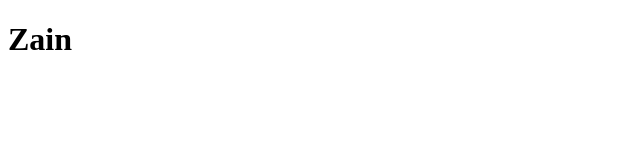
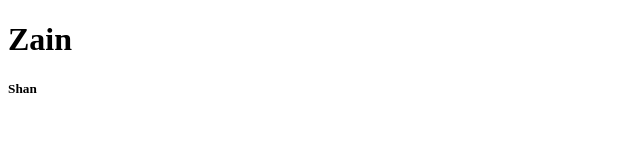
Before and after one commit to ZaynAliShan/git-prac, a plain HTML site: page index.html in a window 1280 px wide. Shown: the full height of the page, 0-640 px from the left. Drawn offline with Linux system fonts and the light colour scheme.

Commit message:
Added h5 Shan

```diff
--- a/index.html
+++ b/index.html
@@ -8,5 +8,6 @@
 </head>
 <body>
   <h1>Zain</h1>
+  <h5>Shan</h5>
 </body>
 </html>
```
